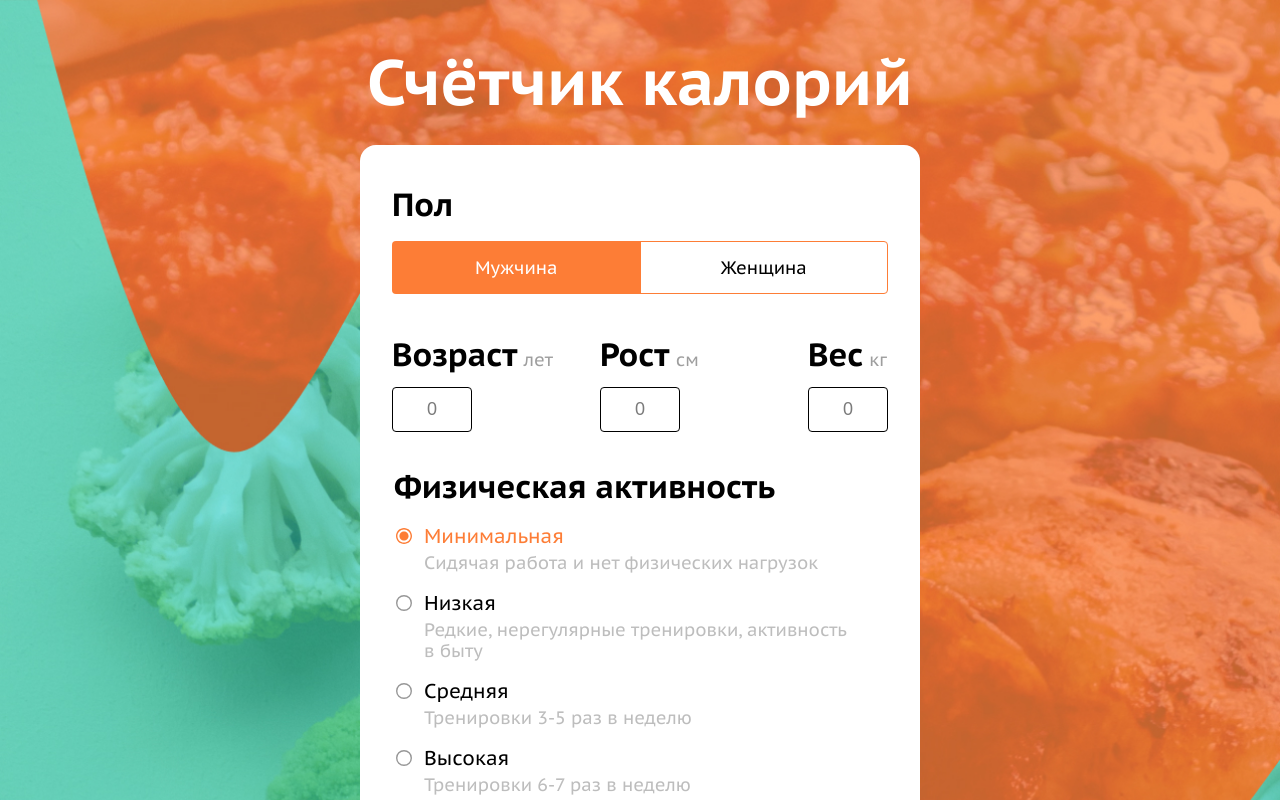
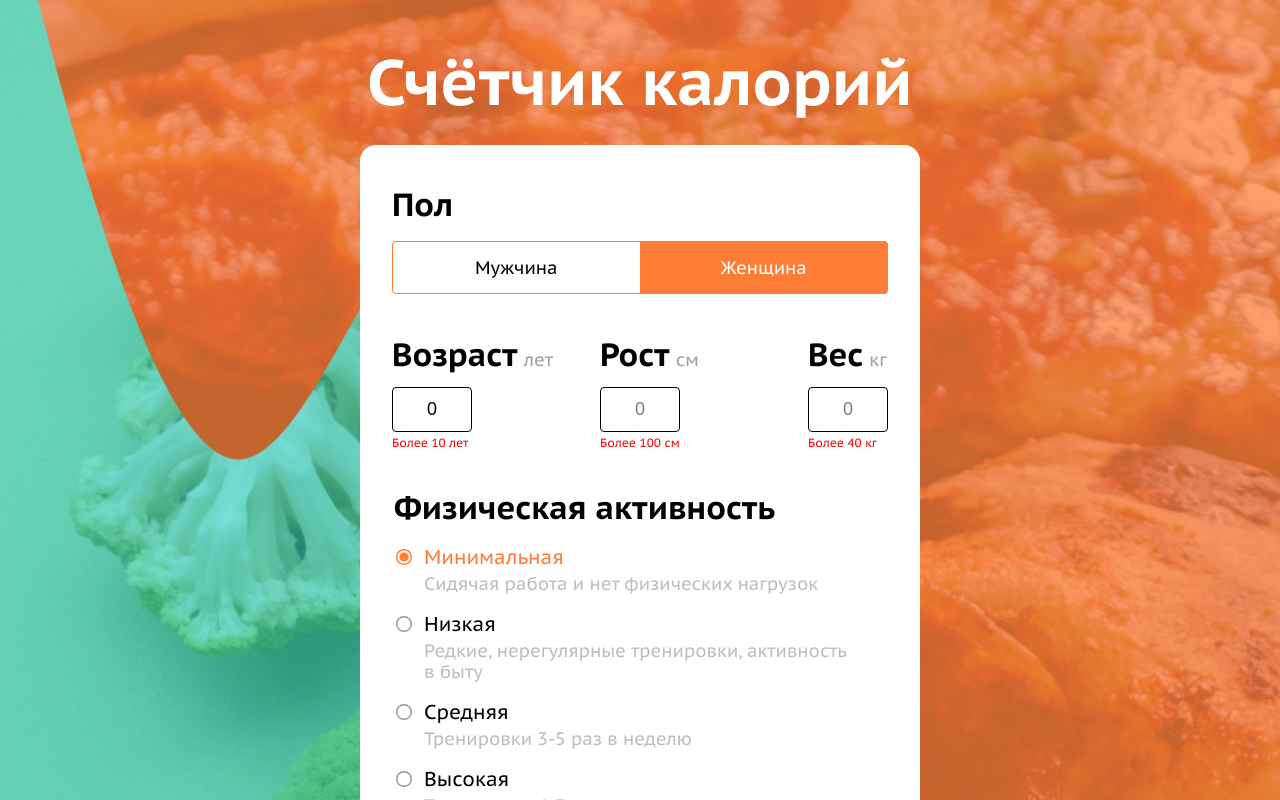
Before and after one commit to Surtt/Calorie-Counter, a React (Create React App) app: page / in a window 1280 px wide. Both pictures are taken after a click on the label "Женщина". Shown: the top 800 px of the page. Built offline with nearby package versions, Linux system fonts and the light colour scheme.

Commit message:
added reset form

```diff
--- a/src/App.css
+++ b/src/App.css
@@ -401,6 +401,7 @@ input[type="number"] {
 
 .input__wrapper {
   display: flex;
+  flex-direction: column;
   width: 80px;
   margin: 0;
 }
@@ -445,6 +446,11 @@ input[type="number"] {
 
 .input__wrapper input:focus::placeholder {
   color: transparent;
+}
+
+.input__error {
+  font-size: 12px;
+  color: red;
 }
 
 .inputs-group {
--- a/src/components/Form.jsx
+++ b/src/components/Form.jsx
@@ -6,10 +6,13 @@ const validateSchema = Yup.object().shape({
   gender: Yup.string()
     .required('Required'),
   age: Yup.number()
+    .min(10, 'Более 10 лет')
     .required('Required'),
   height: Yup.number()
+    .min(100, 'Более 100 см')
     .required('Required'),
   weight: Yup.number()
+    .min(40, 'Более 40 кг')
     .required('Required'),
   activity: Yup.string()
     .required('Required'),
@@ -30,7 +33,7 @@ const Form = () => {
       console.log(values);
     },
   });
-  console.log(formik.initialValues);
+  console.log(formik.errors)
   return (
     <form onSubmit={formik.handleSubmit} className="counter__form form" name="counter" action="#" method="post">
       <div className="form__item">
@@ -39,7 +42,7 @@ const Form = () => {
         </h2>
         <ul className="switcher">
           <li className="switcher__item">
-            <input onChange={formik.handleChange} id="gender-male" name="gender" value="male" type="radio" checked={formik.values.gender} />
+            <input onChange={formik.handleChange} id="gender-male" name="gender" value="male" type="radio" checked={formik.values.gender === 'male'} />
             <label htmlFor="gender-male">
               Мужчина
             </label>
@@ -67,9 +70,9 @@ const Form = () => {
               </span>
             </div>
             <div className="input__wrapper">
-              <input onChange={formik.handleChange} type="text" id="age" name="age" placeholder="0" inputMode="decimal" maxLength="3" />
+              <input onChange={formik.handleChange} value={formik.values.age} type="text" id="age" name="age" placeholder={formik.values.age} inputMode="decimal" maxLength="3" />
+              {formik.errors.age && <div className="input__error">{formik.errors.age}</div>}
             </div>
-            {formik.touched.age && formik.errors.age && <div>{formik.errors.age}</div>}
           </div>
           <div className="input">
             <div className="input__heading">
@@ -82,6 +85,7 @@ const Form = () => {
             </div>
             <div className="input__wrapper">
               <input onChange={formik.handleChange} type="text" id="height" name="height" placeholder="0" inputMode="decimal" maxLength="3" />
+              {formik.errors.height && <div className="input__error">{formik.errors.height}</div>}
             </div>
           </div>
           <div className="input">
@@ -95,6 +99,7 @@ const Form = () => {
             </div>
             <div className="input__wrapper">
               <input onChange={formik.handleChange} type="text" id="weight" name="weight" placeholder="0" inputMode="decimal" maxLength="3" />
+              {formik.errors.weight && <div className="input__error">{formik.errors.weight}</div>}
             </div>
           </div>
         </div>
@@ -106,7 +111,7 @@ const Form = () => {
         <ul className="radios-group">
           <li className="radio">
             <div className="radio__wrapper">
-              <input onChange={formik.handleChange} id="activity-minimal" name="activity" value="min" type="radio" checked={formik.values.activity} />
+              <input onChange={formik.handleChange} id="activity-minimal" name="activity" value="min" type="radio" checked={formik.values.activity === 'min'} />
               <label htmlFor="activity-minimal">
                 Минимальная
               </label>
@@ -162,10 +167,10 @@ const Form = () => {
         </ul>
       </fieldset>
       <div className="form__submit">
-        <button className="form__submit-button button" name="submit" type="submit" disabled={!formik.isValid || !formik.dirty}>
+        <button className="form__submit-button button" name="submit" type="submit" disabled={(!formik.isValid || !formik.dirty) || formik.isSubmitting}>
           Рассчитать
         </button>
-        <button className="form__reset-button" name="reset" type="reset" disabled={!formik.dirty}>
+        <button onClick={formik.handleReset} className="form__reset-button" name="reset" type="reset" disabled={!formik.dirty}>
           <svg width="24" height="24" viewBox="0 0 24 24" fill="#FD3636" xmlns="http://www.w3.org/2000/svg">
             <path fillRule="evenodd" clipRule="evenodd" d="M13.4143 12.0002L18.7072 6.70725C19.0982 6.31625 19.0982 5.68425 18.7072 5.29325C18.3162 4.90225 17.6842 4.90225 17.2933 5.29325L12.0002 10.5862L6.70725 5.29325C6.31625 4.90225 5.68425 4.90225 5.29325 5.29325C4.90225 5.68425 4.90225 6.31625 5.29325 6.70725L10.5862 12.0002L5.29325 17.2933C4.90225 17.6842 4.90225 18.3162 5.29325 18.7072C5.48825 18.9022 5.74425 19.0002 6.00025 19.0002C6.25625 19.0002 6.51225 18.9022 6.70725 18.7072L12.0002 13.4143L17.2933 18.7072C17.4882 18.9022 17.7443 19.0002 18.0002 19.0002C18.2562 19.0002 18.5122 18.9022 18.7072 18.7072C19.0982 18.3162 19.0982 17.6842 18.7072 17.2933L13.4143 12.0002Z" />
           </svg>
```
